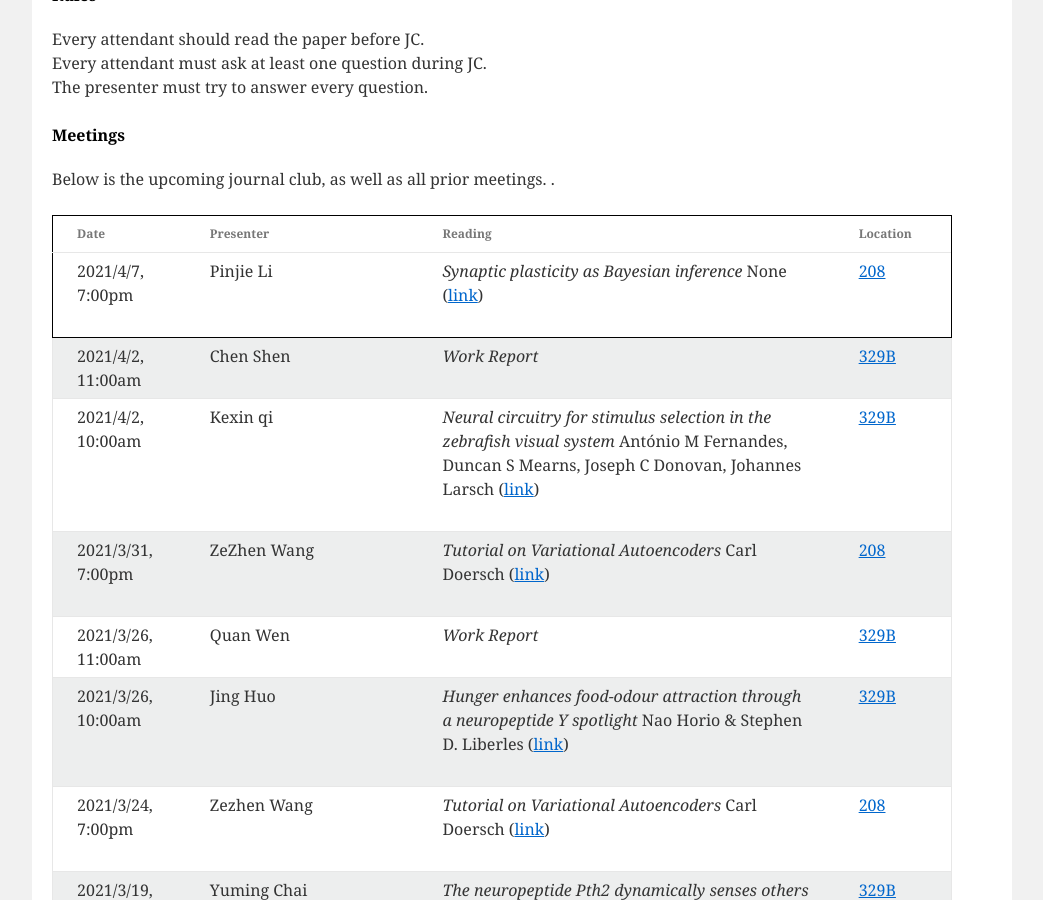
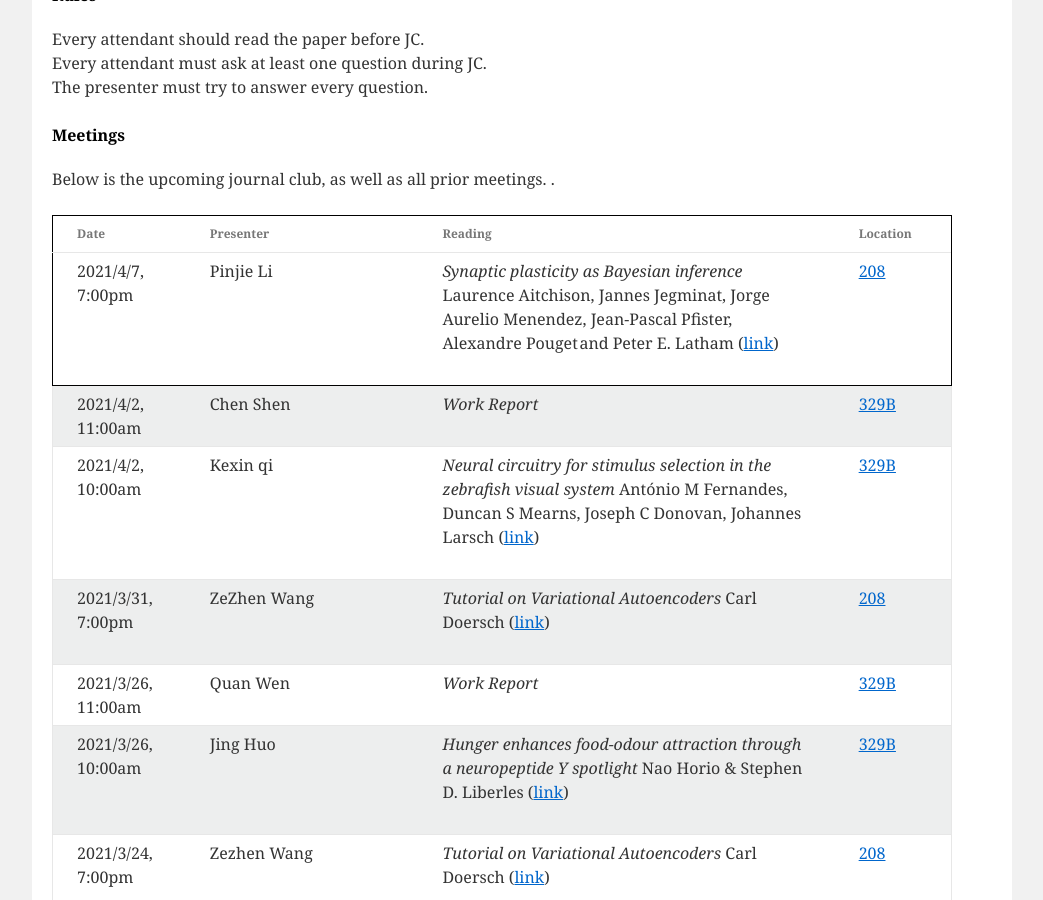
Before and after one commit to CNeuroUSTC/CNeuroUSTC.github.io, a Jekyll site: the page built from index.html, in a window 1280 px wide and 900 px high, scrolled down 879 px. Shown: the whole window, without its empty margins (118-1161 px from the left). Built offline with Jekyll 4.4.1, drawn with Linux system fonts in a browser that asks for light colours.

Commit message:
Update meeting_info.yml

```diff
--- a/_data/meeting_info.yml
+++ b/_data/meeting_info.yml
@@ -3,7 +3,7 @@
   paper: "Synaptic plasticity as Bayesian inference"
   url: "https://www.nature.com/articles/s41593-021-00809-5"
   pdf: "None"
-  authors: "None"
+  authors: "Laurence Aitchison, Jannes Jegminat, Jorge Aurelio Menendez, Jean-Pascal Pfister, Alexandre Pouget and Peter E. Latham"
   location: <a href="https://map.baidu.com/search/%E4%B8%AD%E5%9B%BD%E7%A7%91%E5%AD%A6%E6%8A%80%E6%9C%AF%E5%A4%A7%E5%AD%A6(%E8%A5%BF%E6%A0%A1%E5%8C%BA)-%E7%94%9F%E5%91%BD%E7%A7%91%E5%AD%A6%E5%A4%A7%E6%A5%BC/@13054067.545,3720295.44,19z?querytype=s&da_src=shareurl&wd=%E4%B8%AD%E5%9B%BD%E7%A7%91%E5%AD%A6%E6%8A%80%E6%9C%AF%E5%A4%A7%E5%AD%A6(%E8%A5%BF%E6%A0%A1%E5%8C%BA)-%E7%94%9F%E5%91%BD%E7%A7%91%E5%AD%A6%E5%A4%A7%E6%A5%BC&c=127&src=0&wd2=%E5%90%88%E8%82%A5%E5%B8%82%E8%9C%80%E5%B1%B1%E5%8C%BA&pn=0&sug=1&l=13&b=(13043472.77821802,3712418.4285550946;13063946.357629184,3730135.2423363887)&from=webmap&biz_forward=%7B%22scaler%22:2,%22styles%22:%22pl%22%7D&sug_forward=f2f7c92a9921ecdbb54f5426&device_ratio=2">208</a>
 
 - presenter: Chen Shen
```
